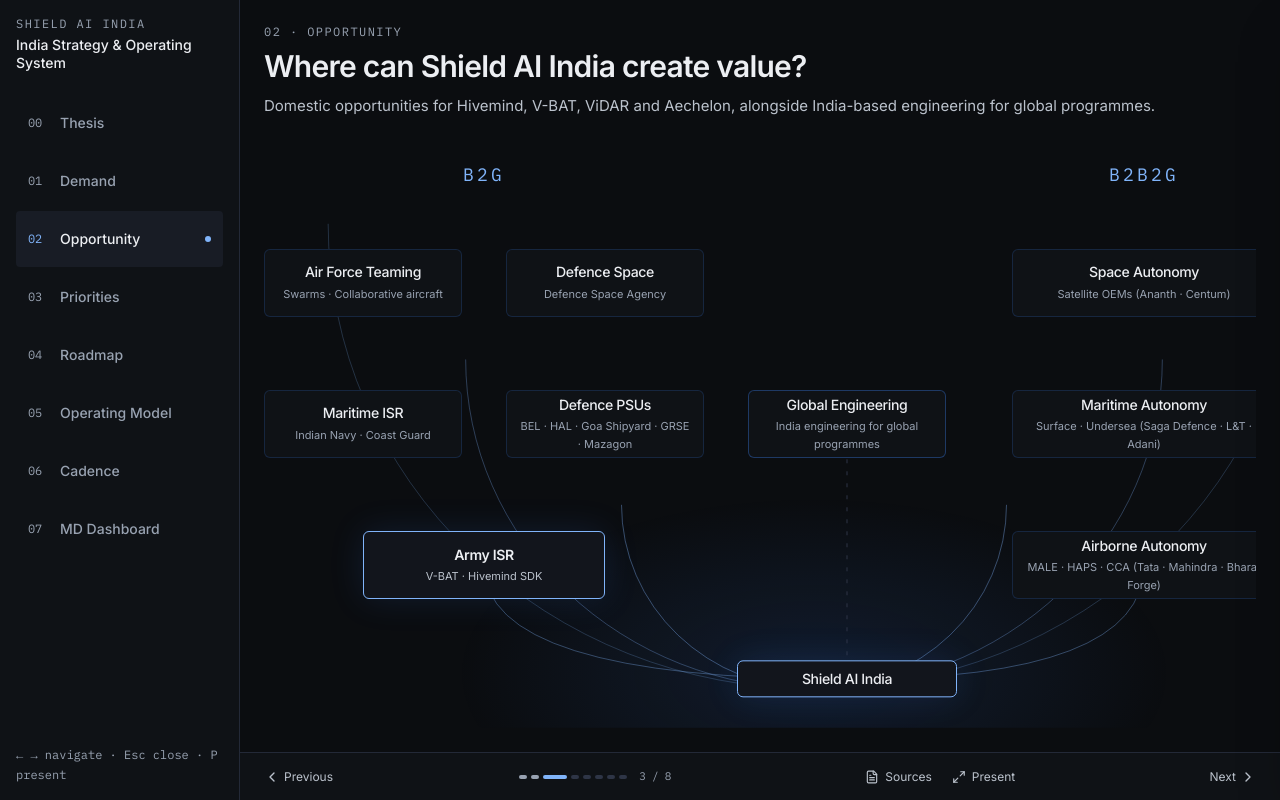
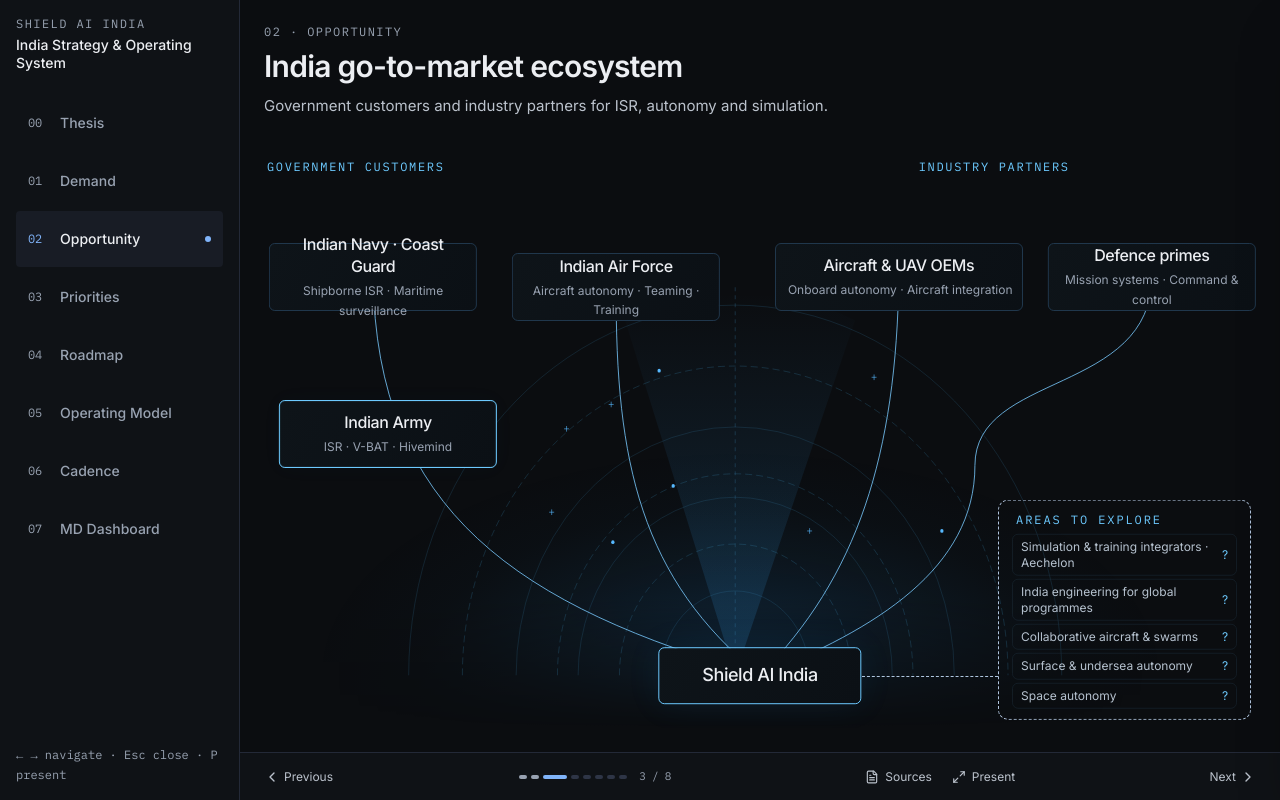
Before and after one commit to Sakshambhutani/shield-ai-emergent, a React (Vite) app in the folder shield-ai-india-source/frontend/: page /opportunities in a window 1280 px wide. Built offline with nearby package versions, Linux system fonts and the light colour scheme.

Commit message:
Refine opportunity ecosystem content and radar layout

```diff
--- a/shield-ai-india-source/frontend/src/data/opportunity-landscape.ts
+++ b/shield-ai-india-source/frontend/src/data/opportunity-landscape.ts
@@ -15,6 +15,14 @@
 }
 
 export const OPPORTUNITY_ARENAS: OpportunityArena[] = [
+  { id: 'jsw', title: 'JSW Defence', route: 'partner', horizon: 'Now',
+    description: 'V-BAT production and sustainment.', shield: 'V-BAT', examples: 'JSW Defence',
+    context: 'The established JSW relationship provides the domestic V-BAT manufacturing route. Operator training and MRO are included in the planned ecosystem; detailed service responsibilities, repair scope and readiness dates remain to be agreed.',
+    accounts: [], programmes: [], claimIds: ['c-jsw'] },
+  { id: 'simulators', title: 'Simulation & training integrators', route: 'partner', horizon: 'Next',
+    description: 'Aechelon visual simulation through prospective training-system integrators.', shield: 'Aechelon simulation and synthetic environments',
+    context: 'A proposed channel through Indian simulator manufacturers and training-system integrators incorporating Aechelon visual simulation. Specific Indian integrators and demand remain to be validated; this is an area to explore, not an established partnership.',
+    accounts: [], programmes: [], claimIds: ['c-aechelon'] },
   { id: 'army', title: 'Army ISR', route: 'direct', horizon: 'Now',
     description: 'An established Army reference provides the current foothold.', shield: 'V-BAT + Hivemind', examples: 'Indian Army',
     context: 'The Army selection and SDK licence establish the current foothold, supported by the JSW domestic manufacturing route. Potential expansion includes broader tactical ISR deployments and locally developed multi-agent mission autonomy. The reported Army drone demand is a directional signal, not a confirmed Shield pipeline.',
@@ -31,17 +39,17 @@
     description: 'Potential government route for defence surveillance and constellation mission autonomy.', shield: 'Potential Hivemind mission software', examples: 'Defence Space Agency',
     context: 'Defence surveillance and constellation mission management are longer-term areas for discovery. SBS-III is a programme signal; the on-orbit autonomy precedent does not establish a Defence Space Agency requirement or a Shield contract. The direct procurement route remains to validate.',
     accounts: [], programmes: ['space'], claimIds: ['c-sbs3', 'c-novi'] },
-  { id: 'airborne', title: 'Airborne Autonomy', route: 'partner', horizon: 'Next',
-    description: 'Become the autonomy layer inside an Indian-built aircraft.', shield: 'Hivemind Enterprise + Solutions', examples: 'MALE: Tata · Mahindra · Bharat Forge',
-    context: 'MALE, HAPS, CCA, future unmanned aircraft and manned-unmanned teaming create platform-led routes. The 87-MALE requirement is one shared programme, not additive opportunities for each potential prime. Names are examples, not confirmed partnerships.',
+  { id: 'airborne', title: 'Aircraft & UAV OEMs', route: 'partner', horizon: 'Next',
+    description: 'Become the autonomy layer inside an Indian-built aircraft.', shield: 'Hivemind Enterprise + Solutions', examples: 'HAL · NewSpace; MALE: Tata · Mahindra · Bharat Forge',
+    context: 'This route concerns onboard autonomy integrated into an aircraft, with the aircraft manufacturer as the integration counterpart. MALE, HAPS, CCA, future unmanned aircraft and manned-unmanned teaming create platform-led routes. The 87-MALE requirement is one shared programme, not additive opportunities for each potential prime. Names are examples, not confirmed partnerships.',
     accounts: ['hal', 'newspace'], programmes: ['airforce'], claimIds: ['c-male', 'c-male-pipeline', 'c-haps', 'c-cats', 'c-hal-warrior-2026', 'c-lt-incumbent', 'c-adani-incumbent', 'c-tasl-lm'] },
   { id: 'maritime-autonomy', title: 'Maritime autonomy', route: 'partner', horizon: 'Next',
     description: 'Mission autonomy for surface, undersea and shipborne systems.', shield: 'Hivemind Maritime + Solutions', examples: 'Saga Defence · L&T · Adani',
     context: 'Indian naval primes, shipyards and systems companies can provide access to autonomous surface vessels, undersea systems, mine countermeasures, ASW and shipborne unmanned programmes. Product fit must be established separately for each domain.',
     accounts: ['grse', 'kssl', 'mdl'], programmes: [], claimIds: ['c-grse-platforms', 'c-kssl-underwater', 'c-mdl-xlauv', 'c-tt'] },
-  { id: 'integrators', title: 'Defence PSUs', route: 'psu', horizon: 'Next',
-    description: 'Software and orchestration through electronics, C2 and mission-system providers.', shield: 'Hivemind Solutions + orchestration', examples: 'BEL · HAL · Goa Shipyard · GRSE · Mazagon',
-    context: 'Some architectures sit with defence electronics, sensor, C2 or mission-system providers. Shield’s potential role is the software, autonomy and orchestration layer, subject to access to system interfaces.',
+  { id: 'integrators', title: 'Defence primes', route: 'partner', horizon: 'Next',
+    description: 'Potential autonomy integration into mission systems and command-and-control architectures.', shield: 'Potential Hivemind mission-system integration', examples: 'BEL',
+    context: 'This route concerns mission systems and command-and-control architectures delivered by a defence prime, with BEL as a prospective example. Potential Hivemind integration requires validation of technical fit, programme access and system interfaces. The aircraft OEM route concerns onboard aircraft autonomy; these routes distinguish integration scope rather than mutually exclusive companies, and must not be counted as additive opportunities within one programme. No established Shield partnership is implied.',
     accounts: ['bel'], programmes: [], claimIds: ['c-bel-platforms', 'c-bel-a2ncs', 'c-hivemind-agnostic'] },
   { id: 'space', title: 'Space Autonomy', route: 'partner', horizon: 'Future',
     description: 'Longer-term possibilities in satellite, constellation and edge autonomy.', shield: 'Potential autonomy / mission software', examples: 'Ananth · Centum',
--- a/shield-ai-india-source/frontend/src/sections/Buyers.tsx
+++ b/shield-ai-india-source/frontend/src/sections/Buyers.tsx
@@ -29,14 +29,19 @@
 }
 
 const RADAR_NODES = [
-  { id: 'army', title: 'Army ISR', sub: 'V-BAT · Hivemind SDK', x: 20, y: 70, horizon: 'Now' },
-  { id: 'maritime-isr', title: 'Maritime ISR', sub: 'Indian Navy · Coast Guard', x: 9, y: 44, horizon: 'Next' },
-  { id: 'airforce', title: 'Air Force Teaming', sub: 'Swarms · Collaborative aircraft', x: 9, y: 18, horizon: 'Next' },
-  { id: 'defence-space', title: 'Defence Space', sub: 'Defence Space Agency', x: 31, y: 18, horizon: 'Future' },
-  { id: 'airborne', title: 'Airborne Autonomy', sub: 'MALE · HAPS · CCA', examples: 'Tata · Mahindra · Bharat Forge', x: 80, y: 70, horizon: 'Next' },
-  { id: 'maritime-autonomy', title: 'Maritime Autonomy', sub: 'Surface · Undersea', examples: 'Saga Defence · L&T · Adani', x: 80, y: 44, horizon: 'Next' },
-  { id: 'integrators', title: 'Defence PSUs', sub: 'BEL · HAL · Goa Shipyard · GRSE · Mazagon', x: 31, y: 44, horizon: 'Next' },
-  { id: 'space', title: 'Space Autonomy', sub: 'Satellite OEMs', examples: 'Ananth · Centum', x: 80, y: 18, horizon: 'Future' },
+  { id: 'maritime-isr', title: 'Indian Navy · Coast Guard', sub: 'Shipborne ISR · Maritime surveillance', x: 11, y: 14, established: false },
+  { id: 'airforce', title: 'Indian Air Force', sub: 'Aircraft autonomy · Teaming · Training', x: 35.5, y: 16, established: false },
+  { id: 'army', title: 'Indian Army', sub: 'ISR · V-BAT · Hivemind', x: 12.5, y: 44, established: true },
+  { id: 'airborne', title: 'Aircraft & UAV OEMs', sub: 'Onboard autonomy · Aircraft integration', x: 64, y: 14, established: false },
+  { id: 'integrators', title: 'Defence primes', sub: 'Mission systems · Command & control', x: 89.5, y: 14, established: false },
+];
+
+const EXPLORATION_AREAS = [
+  'Simulation & training integrators · Aechelon',
+  'India engineering for global programmes',
+  'Collaborative aircraft & swarms',
+  'Surface & undersea autonomy',
+  'Space autonomy',
 ];
 
 export default function Buyers() {
@@ -49,36 +54,56 @@
   const openResearch = (id: string) => { lastTrigger.current = document.activeElement as HTMLElement; setSelected(OPPORTUNITY_ARENAS.find((arena) => arena.id === id) ?? null); };
 
   return <Screen className="opportunity-landscape">
-    <Headline title="Where can Shield AI India create value?" sub="Domestic opportunities for Hivemind, V-BAT, ViDAR and Aechelon, alongside India-based engineering for global programmes." />
+    <Headline title="India go-to-market ecosystem" sub="Government customers and industry partners for ISR, autonomy and simulation." />
     <div className="radar-body" data-testid={explore ? 'opportunity-explore' : 'opportunity-story'}>
-      <div className="opportunity-radar" data-testid="opportunity-landscape-map" aria-label="Opportunity radar: government and PSUs on the left, global capability in the centre, platform partners on the right; Shield AI India at the base">
-        <div className="radar-routes"><h2>B2G</h2><h2>B2B2G</h2></div>
+      <div className="opportunity-radar" data-testid="opportunity-landscape-map" aria-label="Opportunity radar: government customers on the left and industry partners on the right, connected to Shield AI India; areas to explore at the lower right">
+        <div className="radar-routes"><h2>Government customers</h2><h2>Industry partners</h2></div>
         <div className="radar-field">
           <svg className="radar-geometry" viewBox="0 0 1200 560" preserveAspectRatio="none" aria-hidden="true">
-            <defs><radialGradient id="radar-glow" cx="50%" cy="90%" r="50%"><stop offset="0%" stopColor="#3B82F6" stopOpacity=".13" /><stop offset="65%" stopColor="#3B82F6" stopOpacity="0" /></radialGradient></defs>
-            <rect width="1200" height="560" fill="url(#radar-glow)" />
-            <path className="radar-arc radar-outer" d="M 70 40 A 530 480 0 0 0 1130 40" />
-            <path className="radar-arc" d="M 220 180 A 380 340 0 0 0 980 180" />
-            <path className="radar-arc radar-inner" d="M 390 330 A 210 190 0 0 0 810 330" />
-            <path className="radar-divider" d="M 636 510 L 636 246" />
-            <path className="radar-branch" d="M 636 510 Q 240 510 240 392 M 636 510 Q 960 510 960 392" />
+            <defs>
+              <radialGradient id="radar-glow" cx="48%" cy="90%" r="43%">
+                <stop offset="0%" stopColor="#299fff" stopOpacity=".2" />
+                <stop offset="75%" stopColor="#1471ae" stopOpacity=".025" />
+                <stop offset="100%" stopColor="#1471ae" stopOpacity="0" />
+              </radialGradient>
+              <linearGradient id="radar-sweep" x1="0" y1="1" x2="0" y2="0">
+                <stop offset="0%" stopColor="#359ee9" stopOpacity=".19" />
+                <stop offset="100%" stopColor="#359ee9" stopOpacity="0" />
+              </linearGradient>
+              <linearGradient id="radar-glow-fade" x1="0" y1="0" x2="0" y2="1">
+                <stop offset="75%" stopColor="white" />
+                <stop offset="100%" stopColor="black" />
+              </linearGradient>
+              <mask id="radar-glow-mask"><rect width="1200" height="560" fill="url(#radar-glow-fade)" /></mask>
+            </defs>
+            <rect width="1200" height="560" fill="url(#radar-glow)" mask="url(#radar-glow-mask)" />
+            <path d="M 570 504 L 435 120 A 370 370 0 0 1 715 125 Z" fill="url(#radar-sweep)" />
+            {[90, 140, 190, 215, 265, 330, 395].map((radius, i) =>
+              <path key={radius} className={`radar-arc ${i % 2 ? 'radar-arc-dashed' : ''}`} d={`M ${570-radius} 504 A ${radius} ${radius} 0 0 1 ${570+radius} 504`} />
+            )}
+            <path className="radar-divider" d="M 570 504 V 88" />
+            <path className="radar-branch" d="M 132 78 C 135 330 310 431 600 504 M 426 90 C 425 277 456 401 600 504 M 768 78 C 765 269 718 399 600 504 M 1074 78 C 1074 205 860 180 860 280 C 860 390 740 455 600 504" />
+            {[[348, 330], [420, 215], [660, 350], [738, 186], [366, 241]].map(([x,y]) => <path key={`${x}-${y}`} className="radar-blip-cross" d={`M ${x-3} ${y} h 6 M ${x} ${y-3} v 6`} />)}
+            {[[422, 362], [495, 302], [478, 179], [820, 350]].map(([cx,cy]) => <circle key={`${cx}-${cy}`} className="radar-blip" cx={cx} cy={cy} r="2" />)}
           </svg>
-          <article className="radar-node radar-node-next radar-gcc" aria-label="Global Capability Centre">
-            <h3>Global Engineering</h3>
-            <p>India engineering for global programmes</p>
-          </article>
           <article className="radar-node radar-foundation"><h3>Shield AI India</h3></article>
           {RADAR_NODES.map((node) => {
-            const content = <><h3>{node.title}</h3>{node.sub && <p>{node.sub}{'examples' in node && ` (${node.examples})`}</p>}</>;
-            const className = `radar-node radar-node-${node.horizon.toLowerCase()} radar-node-${node.id}`;
+            const content = <><h3>{node.title}</h3><p>{node.sub}</p></>;
+            const className = `radar-node ${node.established ? 'radar-node-established' : ''} radar-node-${node.id}`;
             const style = { left: `${node.x}%`, top: `${node.y}%` };
             return explore ? <button key={node.id} data-testid={`arena-${node.id}`} className={className} style={style} onClick={() => openResearch(node.id)} aria-label={`Explore ${node.title}`}>{content}</button>
               : <article key={node.id} data-testid={`arena-${node.id}`} className={className} style={style}>{content}</article>;
           })}
+          <div className="radar-exploration-anchor">
+            <div className="radar-explore-link" aria-hidden="true" />
+          <aside className="radar-exploration" aria-label="Areas to explore">
+            <h3>Areas to explore</h3>
+            <ul>{EXPLORATION_AREAS.map((area) => <li key={area}><span>{area}</span><span aria-hidden="true">?</span></li>)}</ul>
+          </aside>
+          </div>
         </div>
       </div>
     </div>
-    {explore && <p className="radar-caption">Select an opportunity to explore the research. GCC represents a proposed global engineering role.</p>}
     <ResearchDrawer arena={selected} onClose={closeResearch} />
   </Screen>;
 }
--- a/shield-ai-india-source/frontend/src/sections/opportunity-landscape.css
+++ b/shield-ai-india-source/frontend/src/sections/opportunity-landscape.css
@@ -1,41 +1,37 @@
+.opportunity-landscape { --radar-blue:#6dcaff; }
 .radar-body { @apply flex-1 min-h-0 overflow-auto; }
-.opportunity-radar { @apply h-full flex flex-col; min-height:590px; min-width:1100px; }
-.radar-routes { @apply relative shrink-0; height:52px; }
-.radar-routes h2 { position:absolute; top:28px; transform:translateX(-50%); white-space:nowrap; }
-.radar-routes h2:nth-child(1) { left:20%; }
-.radar-routes h2:nth-child(2) { left:80%; }
-.radar-routes h2 { @apply font-mono text-lg uppercase tracking-[0.18em] text-sig-blue text-center; }
-.radar-routes h2 span { @apply text-paper-3 text-lg tracking-wider; }
+.opportunity-radar { @apply h-full flex flex-col; min-height:490px; min-width:960px; }
+.radar-routes { @apply relative shrink-0; height:70px; }
+.radar-routes h2 { position:absolute; top:25px; margin:0; color:var(--radar-blue); font-family:'IBM Plex Mono',monospace; font-size:12px; font-weight:400; text-transform:uppercase; letter-spacing:.14em; white-space:nowrap; }
+.radar-routes h2:first-child { left:.3%; }
+.radar-routes h2:last-child { left:66%; }
 .radar-field { @apply relative flex-1 min-h-0; }
-.radar-geometry { @apply absolute inset-0 w-full h-full; }
-.radar-arc { fill:none; stroke:theme('colors.sig.blue'); stroke-opacity:.3; stroke-width:1; vector-effect:non-scaling-stroke; }
-.radar-outer { stroke-opacity:.22; }
-.radar-inner { stroke-opacity:.38; }
-.radar-divider { fill:none; stroke:theme('colors.line.2'); stroke-dasharray:4 8; stroke-width:1; vector-effect:non-scaling-stroke; }
-.radar-node { @apply absolute text-center rounded-md px-3 py-2; transform:translate(-50%,-50%); width:24%; background:theme('colors.ink.DEFAULT'); border:1px solid transparent; animation:radar-reveal 300ms ease-out both; }
-.radar-node h3 { @apply text-paper font-medium tracking-tight leading-snug; font-size:clamp(14px,1.1vw,17px); }
-.radar-node p { @apply text-paper-3 leading-relaxed mt-1; font-size:11px; }
-.radar-node-next { border-color:rgba(59,130,246,.18); background:theme('colors.ink.1'); }
-.radar-node-future { border-color:rgba(59,130,246,.18); background:theme('colors.ink.1'); }
-.radar-node-future h3 { @apply text-paper; }
-.radar-node-now { @apply border-sig-blue bg-ink-2; width:34%; box-shadow:0 0 35px rgba(59,130,246,.13); }
-.radar-node-now h3 { @apply text-paper font-semibold; }
-.radar-node-now p { @apply text-paper-2; }
-.radar-node-airforce, .radar-node-defence-space, .radar-node-maritime-isr, .radar-node-integrators { width:18%; max-width:280px; height:68px; display:flex; flex-direction:column; justify-content:center; }
-.radar-node-airborne, .radar-node-maritime-autonomy, .radar-node-space { width:24%; max-width:360px; height:68px; display:flex; flex-direction:column; justify-content:center; }
-.radar-node-now { width:22%; max-width:300px; height:68px; display:flex; flex-direction:column; justify-content:center; }
-.radar-gcc { left:53%; top:44%; width:18%; max-width:280px; height:68px; display:flex; flex-direction:column; justify-content:center; padding:8px 12px; border-color:rgba(59,130,246,.35); }
-.radar-foundation { left:53%; top:91%; width:20%; max-width:260px; border-color:theme('colors.sig.blue'); background:theme('colors.ink.2'); box-shadow:0 0 35px rgba(59,130,246,.13); }
-.radar-branch { fill:none; stroke:theme('colors.sig.blue'); stroke-opacity:.35; stroke-width:1; vector-effect:non-scaling-stroke; }
-.radar-horizon { @apply absolute font-mono text-lg uppercase tracking-[0.18em] text-paper-3; }
-.radar-horizon-now { left:50%; bottom:0; transform:translateX(-50%); }
-.radar-horizon-next { left:9%; top:33%; }
-.radar-horizon-future { left:9%; top:4%; }
-button.radar-node { @apply cursor-pointer transition-colors duration-200 hover:border-sig-blue; }
-button.radar-node:focus-visible { @apply outline outline-2 outline-offset-4 outline-sig-blue; }
-@media(max-width:900px){.radar-body{min-height:440px}.radar-node h3{font-size:15px}.radar-routes h2,.radar-routes h2 span{font-size:14px}}
-@media(prefers-reduced-motion:reduce){.radar-node{animation:none!important;transition:none!important}}
-
-@keyframes radar-reveal{from{opacity:0}to{opacity:1}}
-
-.radar-caption { @apply shrink-0 text-xs text-paper-2 leading-relaxed; }
+.radar-geometry { @apply absolute inset-0 w-full h-full; pointer-events:none; }
+.radar-arc { fill:none; stroke:#449ed3; stroke-opacity:.15; stroke-width:1; vector-effect:non-scaling-stroke; }
+.radar-arc-dashed { stroke-dasharray:7 4; stroke-opacity:.2; }
+.radar-divider { fill:none; stroke:#4296cc; stroke-opacity:.25; stroke-dasharray:4 4; vector-effect:non-scaling-stroke; }
+.radar-branch { fill:none; stroke:#7acbff; stroke-opacity:.8; stroke-width:1; vector-effect:non-scaling-stroke; }
+.radar-exploration-anchor { position:absolute; left:60.25%; top:90%; width:39.25%; height:0; }
+.radar-explore-link { position:absolute; left:0; top:0; width:35.03%; border-top:1px dashed #afc6df; }
+.radar-blip { fill:#57b9ff; }
+.radar-blip-cross { stroke:#57b9ff; stroke-opacity:.6; vector-effect:non-scaling-stroke; }
+.radar-node { @apply absolute text-center rounded-md px-3 py-2; transform:translate(-50%,-50%); width:21%; height:clamp(64px,8.5vh,82px); display:flex; flex-direction:column; justify-content:center; background:linear-gradient(115deg,#0e1419,#0b1015); border:1px solid #20374c; animation:radar-reveal 300ms ease-out both; }
+.radar-node h3 { @apply text-paper font-medium tracking-tight leading-snug; font-size:16px; }
+.radar-node p { @apply text-paper-3 leading-relaxed mt-1; font-size:12px; white-space:normal; }
+.radar-node-established, .radar-foundation { border-color:var(--radar-blue); box-shadow:inset 0 0 0 1px #6dcaff15,0 0 22px #218dcc08; }
+.radar-node-army { width:22%; }
+.radar-node-airborne { width:25%; }
+.radar-node-airborne p { white-space:nowrap; }
+.radar-foundation { left:50%; top:90%; width:20.5%; height:clamp(56px,7.2vh,70px); box-shadow:0 0 35px #228ddd15; }
+.radar-foundation h3 { font-size:18px; }
+.radar-exploration { position:absolute; left:35.03%; top:0; transform:translateY(-80%); width:64.97%; padding:10px 13px; border:1px dashed #b1c5de; border-radius:10px; background:transparent; }
+.radar-exploration h3 { color:var(--radar-blue); font-family:'IBM Plex Mono',monospace; font-size:12px; font-weight:400; text-transform:uppercase; letter-spacing:.16em; margin:0 0 5px 4px; }
+.radar-exploration ul { list-style:none; margin:0; padding:0; display:grid; gap:3px; }
+.radar-exploration li { display:flex; justify-content:space-between; align-items:center; gap:6px; border:1px solid #1c2c3980; border-radius:6px; padding:4px 8px; color:#b6c2cf; font-size:12px; line-height:1.35; }
+.radar-exploration li span:last-child { color:var(--radar-blue); }
+button.radar-node { @apply cursor-pointer transition-colors duration-200; }
+button.radar-node:hover { border-color:var(--radar-blue); }
+button.radar-node:focus-visible { outline:2px solid var(--radar-blue); outline-offset:4px; }
+@media(max-width:1100px) { .radar-body { min-height:490px; } .radar-exploration { padding:8px; } }
+@media(prefers-reduced-motion:reduce) { .radar-node { animation:none; transition:none; } }
+@keyframes radar-reveal { from { opacity:0; } to { opacity:1; } }
```
